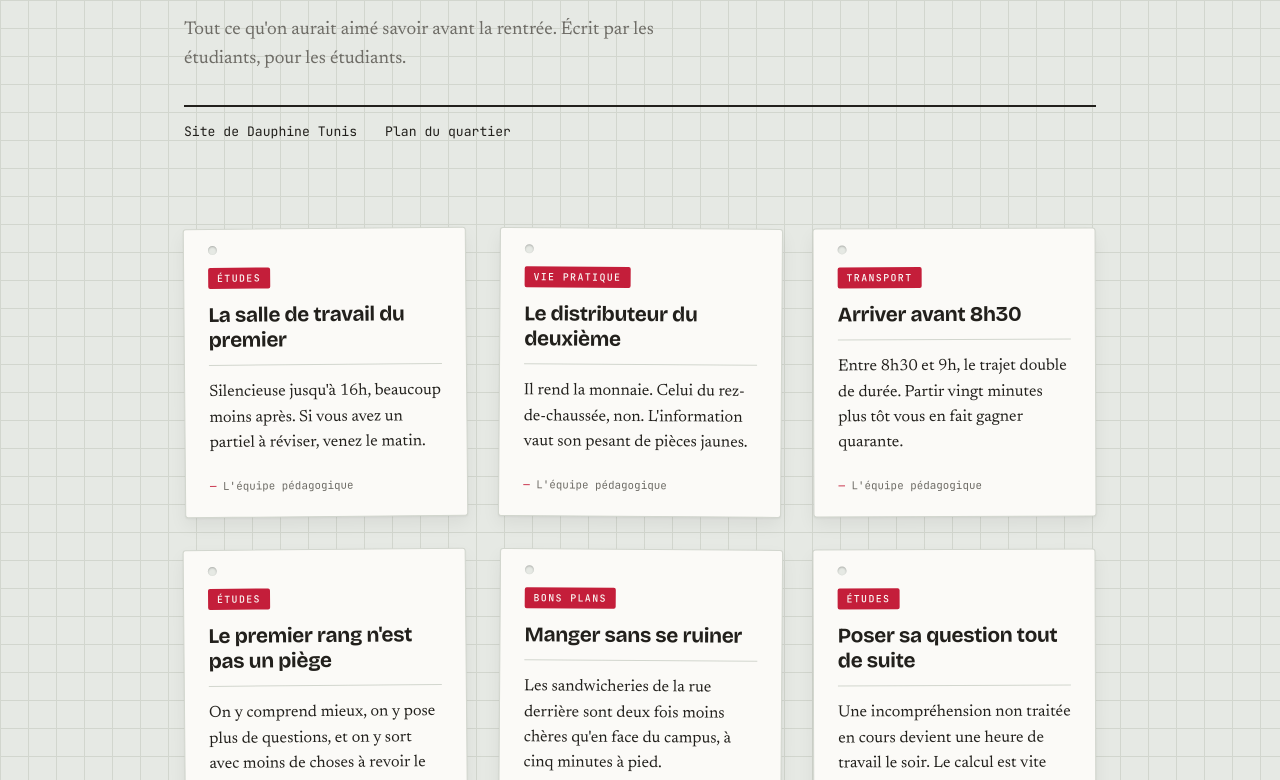
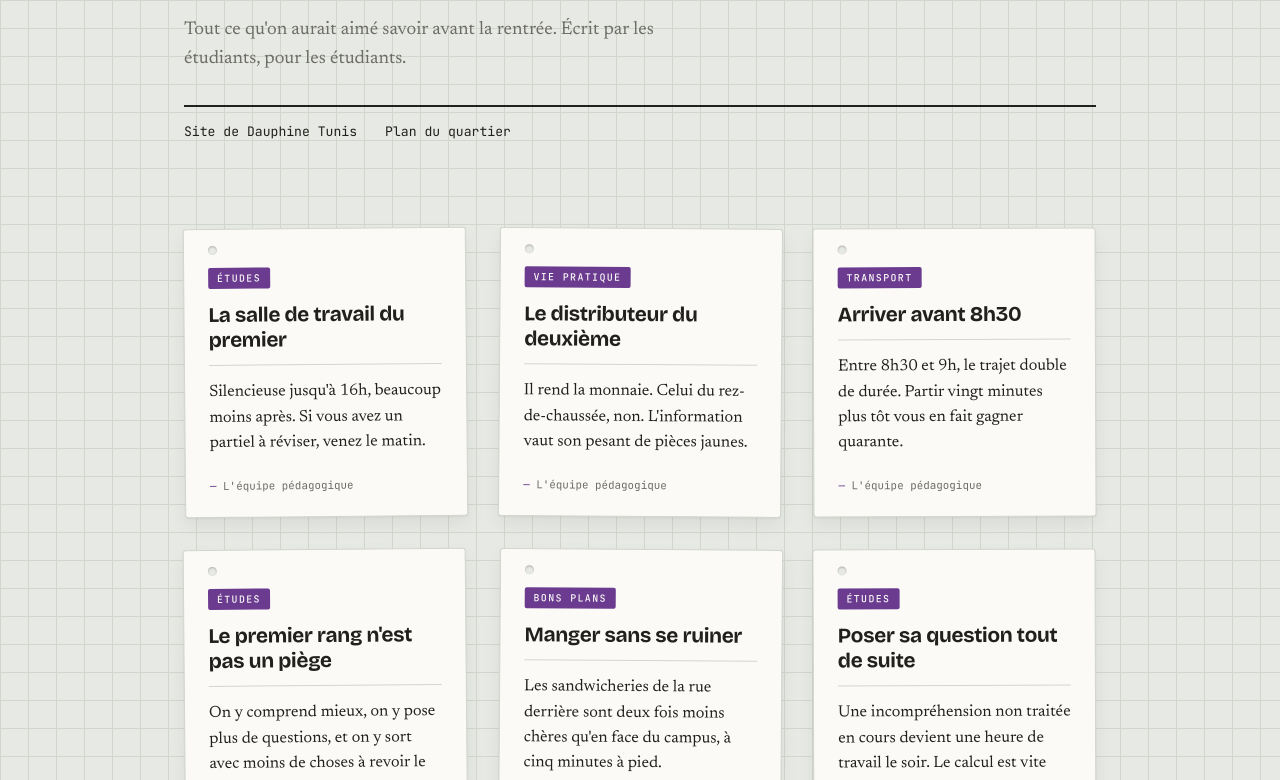
Before and after one commit to Youssef07-creator/guide-survie, a plain HTML site: page index.html in a window 1280 px wide. Shown: the part 252-1032 px from the top of the page. Drawn offline with nearby package versions, Linux system fonts and the light colour scheme.

Commit message:
Nouvelle couleur d'accent

```diff
--- a/css/style.css
+++ b/css/style.css
@@ -1,7 +1,7 @@
 @import url('https://fonts.googleapis.com/css2?family=Bricolage+Grotesque:opsz,wght@12..96,400..800&family=JetBrains+Mono:wght@400;500&family=Newsreader:opsz,wght@6..72,300..500&display=swap');
 :root {
   --couleur-fond: #E6E9E4;
-  --couleur-accent: #C41E3A;
+  --couleur-accent: #6A3B8F;
   --couleur-carte: #FBFAF7;
   --couleur-texte: #22201C;
   --couleur-discret: #6E6C66;
```
